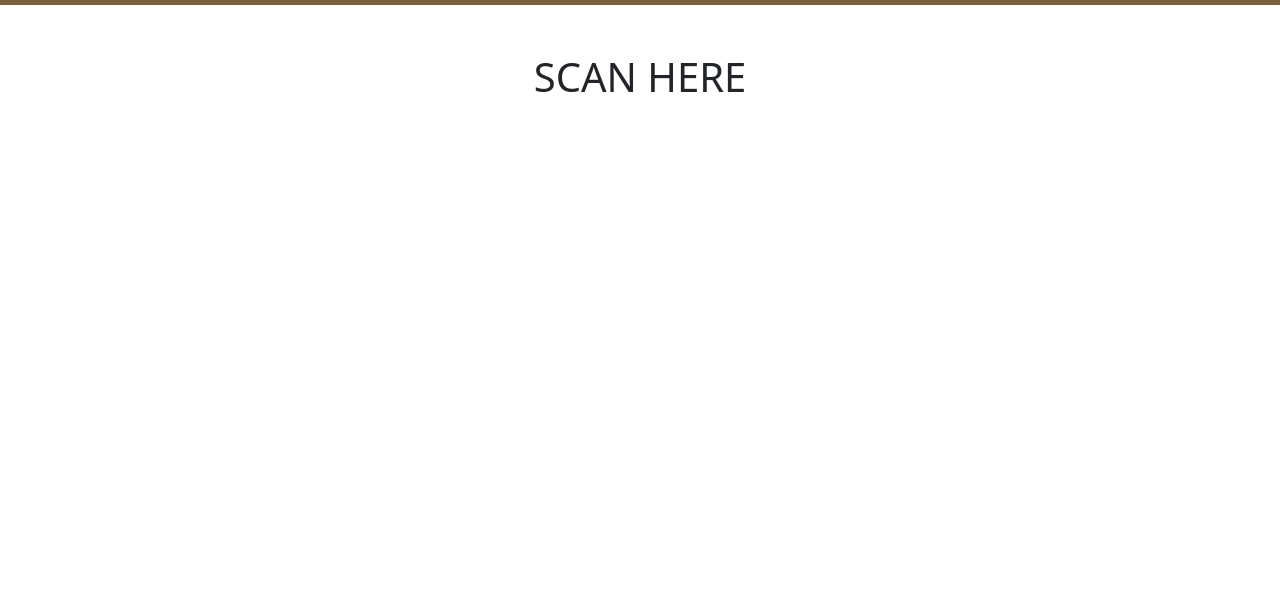
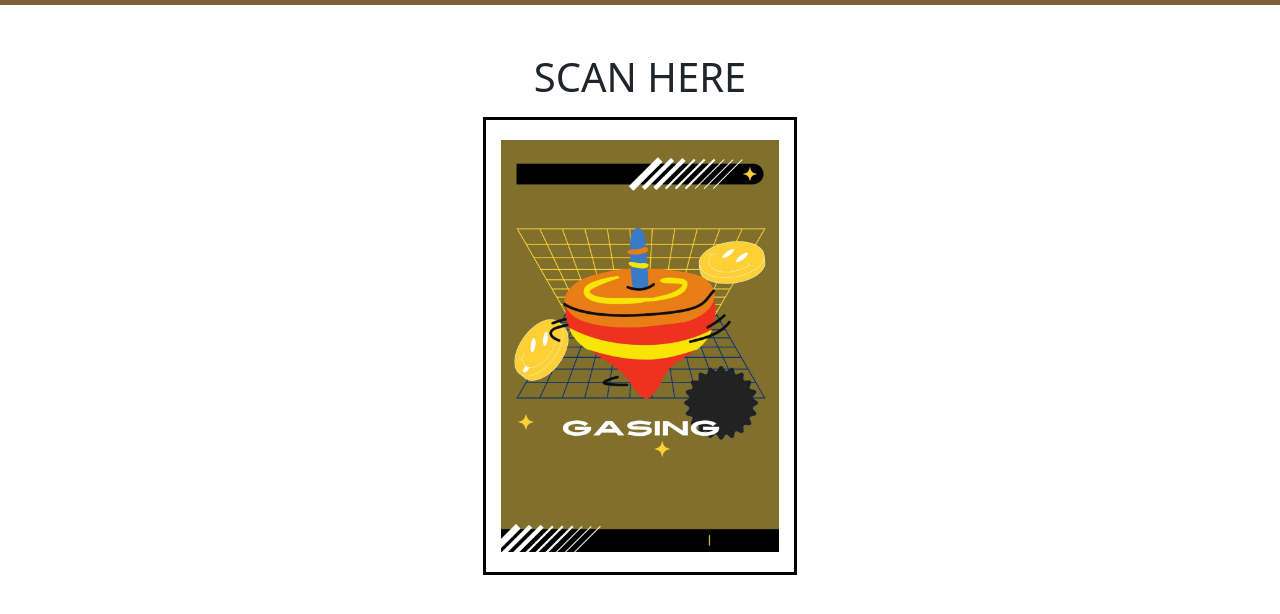
Before and after one commit to SDA924/Dolanan, a plain HTML site: page Gangsing.html in a window 1280 px wide. Shown: the part 76-690 px from the top of the page. Drawn offline with nearby package versions, Linux system fonts and the light colour scheme; the site is published under a folder, as on GitHub Pages, so addresses that start at the root find nothing.

Commit message:
Update Gangsing.html

```diff
--- a/Gangsing.html
+++ b/Gangsing.html
@@ -15,7 +15,7 @@
     </nav>
     <div id="TargetScan" class="container-fluid d-flex flex-column align-items-center my-5">
         <h1 class="mb-3">SCAN HERE</h1>
-        <img style="width: 100%;" src="/asset/scangangsing.png" alt="">
+        <img style="width: 100%;" src="asset/scangangsing.png" alt="">
     </div>
 
 
```
